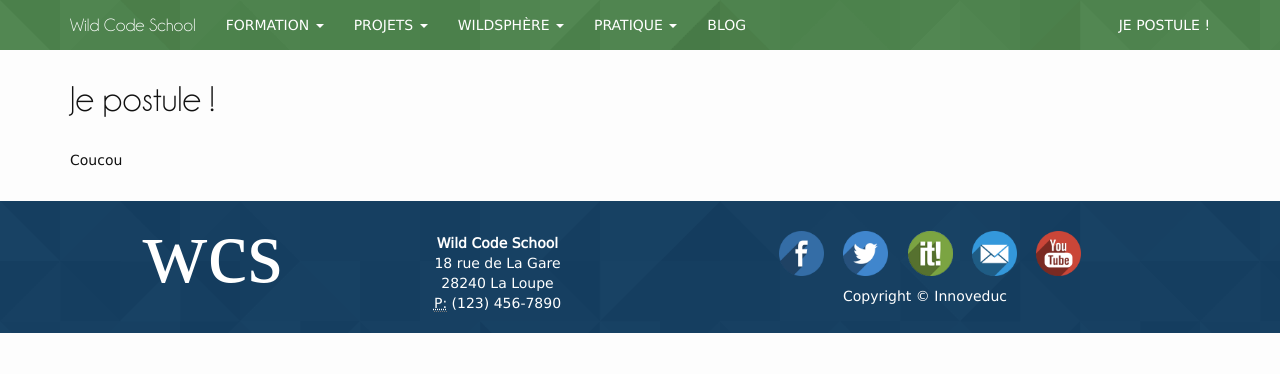
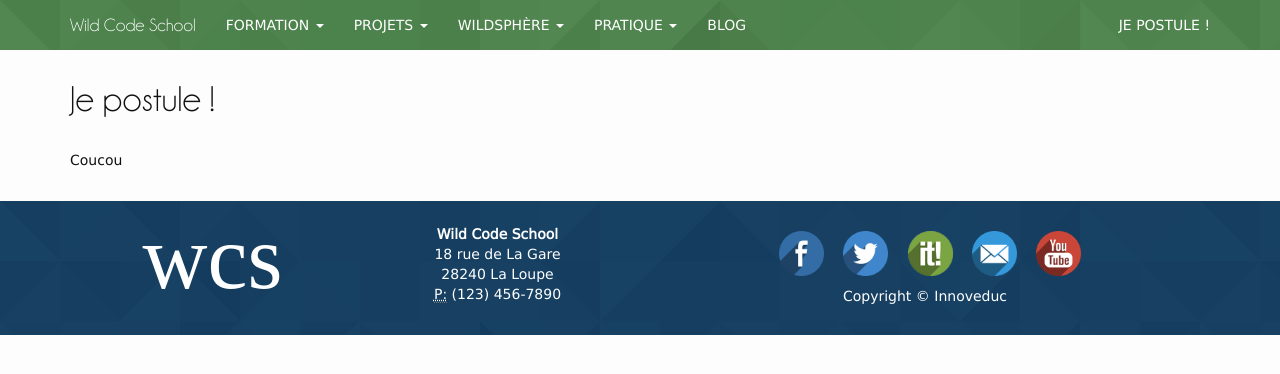
Before and after one commit to alem972/wildcodeschool.github.io, a Jekyll site: the page built from je-postule.html, in a window 1280 px wide. Shown: the top 374 px of the page. Built offline with Jekyll 4.4.1, drawn with Linux system fonts in a browser that asks for light colours; nearby versions of some CDN libraries; some web fonts are replaced.

Commit message:
deplacement address et WCS du footer

```diff
--- a/_sass/_base.scss
+++ b/_sass/_base.scss
@@ -93,12 +93,12 @@
     .footerlogosheandy{
         font-family: "sheandy";
         font-size:90px;
-        margin-top: -37px;
+        margin-top: -31px;
         color: #FFF;
     }
     address{
         color: #FFF;
-        margin-top: 12px;
+        margin-top: 3px;
         font-family: "Vera";
     }
     .text-muted {
--- a/index.html
+++ b/index.html
@@ -105,7 +105,7 @@
           <div class="input-group input-group-mg">
             <input type="text" class="form-control" id="exampleInputAmount" placeholder="Votre Email">
             <span class="input-group-btn">
-              <button type="submit" class="btn btn-info center-block">Valider</button>
+              <button type="submit" class="btn btn-info center-block">Valider <span class="glyphicon glyphicon-send"></span></button>
             </span>
           </div>
         </form>
```
